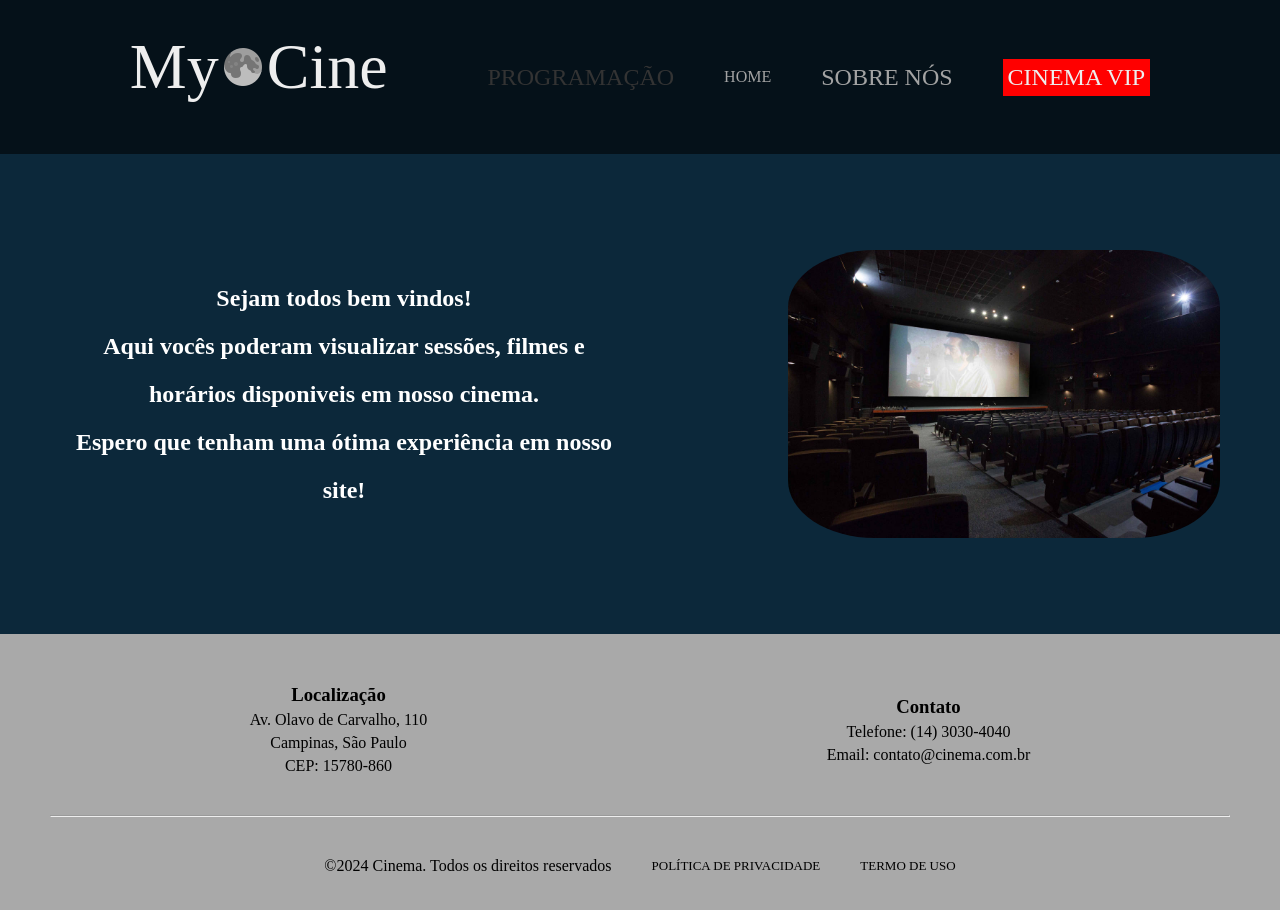
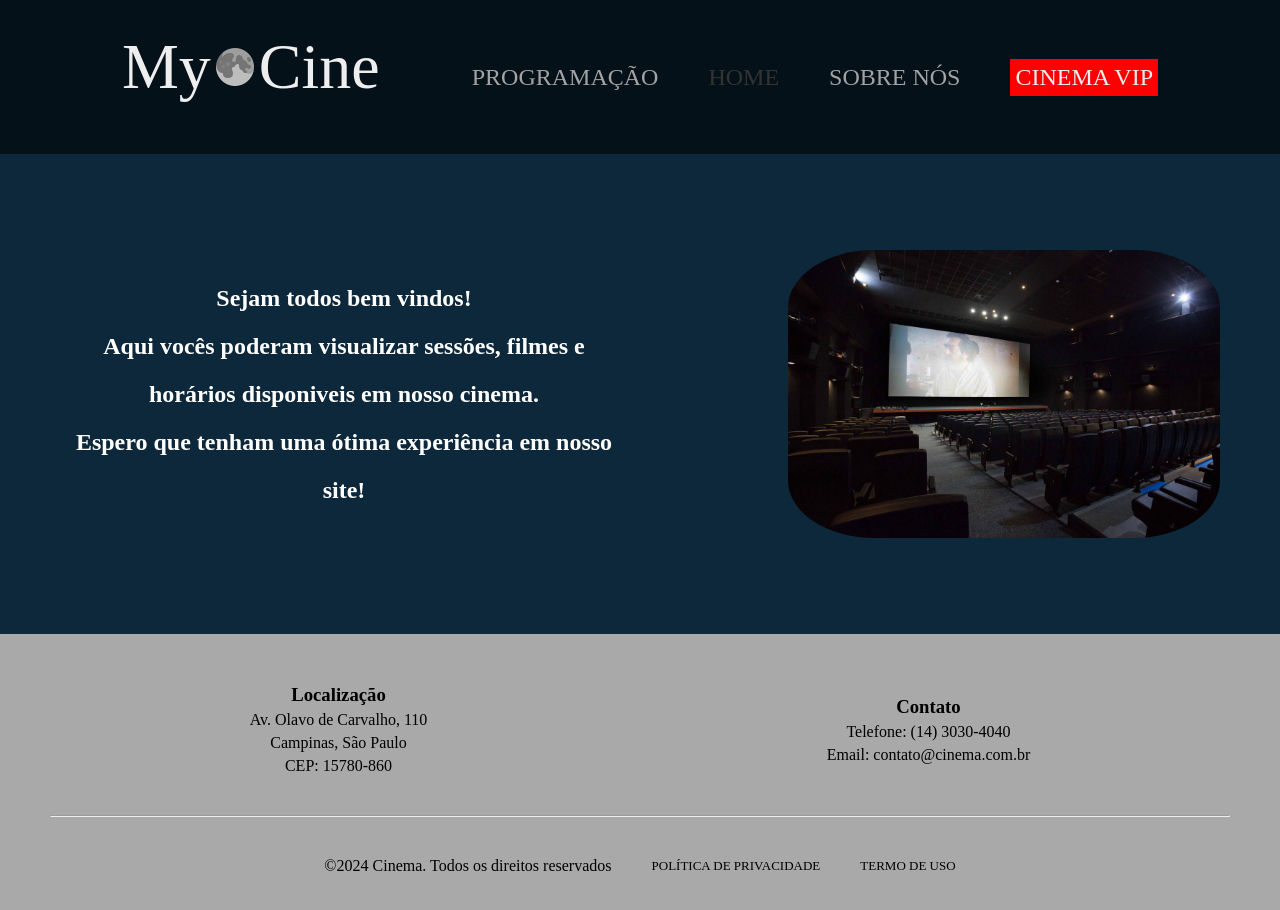
Before and after one commit to FaustoRenatoRojas/TrabalhoMontovani, a plain HTML site: page templates/index.html in a window 1280 px wide. Drawn offline with Linux system fonts and the light colour scheme.

Commit message:
Atualizado

```diff
--- a/templates/index.html
+++ b/templates/index.html
@@ -15,8 +15,8 @@
                 <span class="titulo-projeto">Cine</span>
             </div>
             <ul>
-                <li id="pagina-atual">PROGRAMAÇÃO</li>
-                <a href="/home" target="_self" class="link">HOME</li></a>
+                <a href="/catalogo" target="_self" class="link"><li>PROGRAMAÇÃO</li></a>
+                <li id="pagina-atual">HOME</li>
                 <a href="/quemsomos" target="_self" class="link"><li>SOBRE NÓS</li></a>
                 <a href="/cinemavip"><li id="vip">CINEMA VIP</li></a>
             </ul>
```
Also changed, not shown: templates/cinemavip.html (+1 -1 lines), templates/quemsomos.html (+2 -2 lines).
